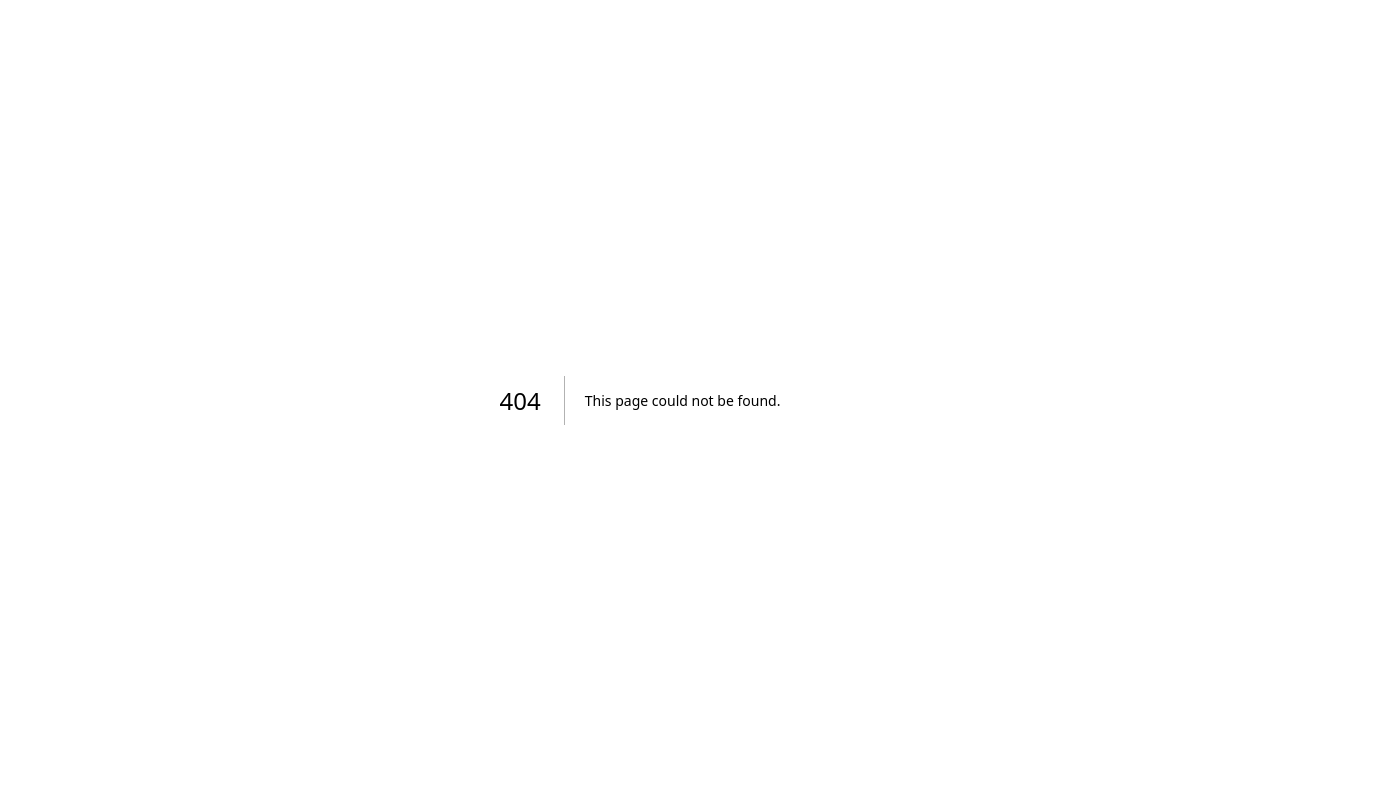
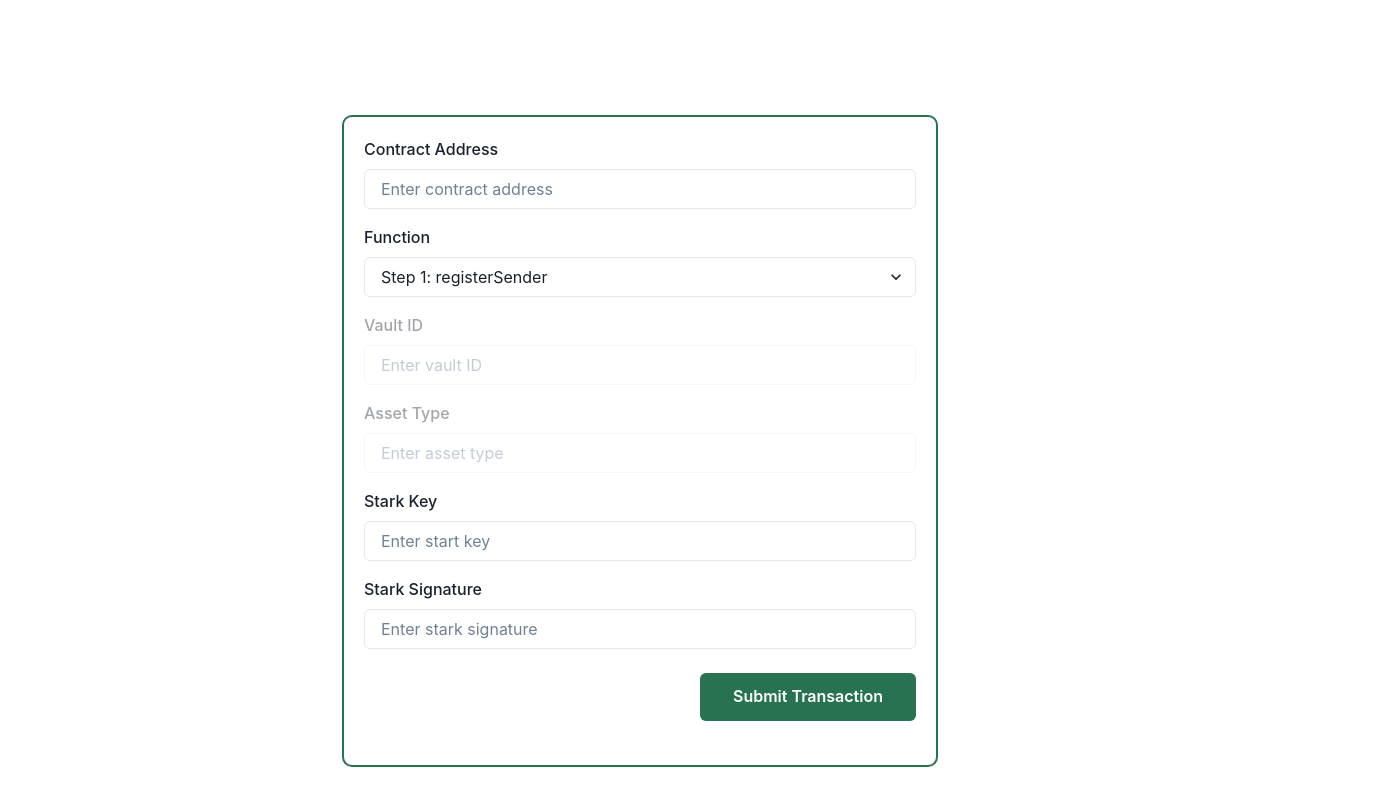
Before and after one commit to leonmantell/myapp-with-next-charkra, a Next.js app: page /inputing in a window 1280 px wide. Before the commit this address had no page. Shown: the top 806 px of the page, 1376 px wide, since content can reach past the window. Built offline with nearby package versions, Linux system fonts and the light colour scheme.

Commit message:
add inputing page

```diff
--- /dev/null
+++ b/src/app/inputing/page.tsx
@@ -0,0 +1,133 @@
+"use client";
+import React, { useState } from "react";
+import {
+  FormControl,
+  FormLabel,
+  Input,
+  Flex,
+  Button,
+  Box,
+  Stack,
+  Select,
+  Text,
+} from "@chakra-ui/react";
+import { endianness } from "os";
+import { FaLess } from "react-icons/fa6";
+import { FaLaptopHouse } from "react-icons/fa";
+
+export function App() {
+  const [id, setId] = useState(true);
+  const [type, setType] = useState(true);
+  const [key, setKey] = useState(false);
+  const [signature, setSignature] = useState(false);
+
+  const handleChange = (event: any) => {
+    switch (event.target.value) {
+      case "option1":
+        setId(true), setType(true), setKey(false), setSignature(false);
+        break;
+      case "option2":
+        setId(false), setType(true), setKey(false), setSignature(true);
+        break;
+      case "option3":
+        setId(true), setType(false), setKey(false), setSignature(true);
+        break;
+    }
+  };
+
+  return (
+    <Flex
+      flexDirection="column"
+      width="100vw"
+      height="100vh"
+      backgroundColor="white"
+      justifyContent="center"
+      alignItems="center"
+    >
+      <Box width="1440px" height="72px" p={[4, 18]} boxShadow={"sm"}>
+        <Stack direction="row" spacing={4} align="center">
+          <Button
+            width="200px"
+            height="40px"
+            colorScheme="teal"
+            variant="solid"
+            ml="auto"
+            backgroundColor="#FF7E1D"
+            borderRadius="10px"
+          >
+            <Text fontSize="18px" fontFamily="Public Sans">
+              Connect Wallet
+            </Text>
+          </Button>
+        </Stack>
+      </Box>
+      <Box height="952px" p={[4, 18]}>
+        <Box
+          p={5}
+          border="2px"
+          borderColor="#277351"
+          borderRadius="10"
+          mx="420px"
+          my="137px"
+        >
+          <Stack
+            spacing={6}
+            flexDir="column"
+            mb="2"
+            justifyContent="center"
+            alignItems="center"
+          >
+            <FormControl width="552px" height="64px">
+              <FormLabel>Contract Address</FormLabel>
+              <Input placeholder="Enter contract address" />
+            </FormControl>
+            <FormControl width="552px" height="64px">
+              <FormLabel>Function</FormLabel>
+              <Select onChange={handleChange}>
+                <option value="option1" color="#277351">
+                  Step 1: registerSender
+                </option>
+                <option value="option2" color="#277351">
+                  Step 2: fullWithdrawalRequest
+                </option>
+                <option value="option3" color="#277351">
+                  Step 3: withdraw
+                </option>
+              </Select>
+            </FormControl>
+            <FormControl width="552px" height="64px" isDisabled={id}>
+              <FormLabel>Vault ID</FormLabel>
+              <Input placeholder="Enter vault ID" />
+            </FormControl>
+            <FormControl width="552px" height="64px" isDisabled={type}>
+              <FormLabel>Asset Type</FormLabel>
+              <Input placeholder="Enter asset type" />
+            </FormControl>
+            <FormControl width="552px" height="64px" isDisabled={key}>
+              <FormLabel>Stark Key</FormLabel>
+              <Input placeholder="Enter start key" />
+            </FormControl>
+            <FormControl width="552px" height="64px" isDisabled={signature}>
+              <FormLabel>Stark Signature</FormLabel>
+              <Input placeholder="Enter stark signature" />
+            </FormControl>
+          </Stack>
+          <Box
+            height="96px"
+            pl="auto"
+            sx={{ alignContent: "space-evenly", textAlign: "right" }}
+          >
+            <Button
+              width="216px"
+              height="48px"
+              sx={{ background: "#277351", textColor: "white" }}
+            >
+              Submit Transaction
+            </Button>
+          </Box>
+        </Box>
+      </Box>
+    </Flex>
+  );
+}
+export default App;
--- a/src/app/signup/page.tsx
+++ b/src/app/signup/page.tsx
@@ -20,6 +20,7 @@ import { useToast } from "@chakra-ui/react";
 import { useRouter } from "next/navigation";
 import { FaUserAlt, FaLock } from "react-icons/fa";
 import axios from "axios";
+import { createContext, useContext } from "react";
 
 const CFaUserAlt = chakra(FaUserAlt);
 const CFaLock = chakra(FaLock);
```
